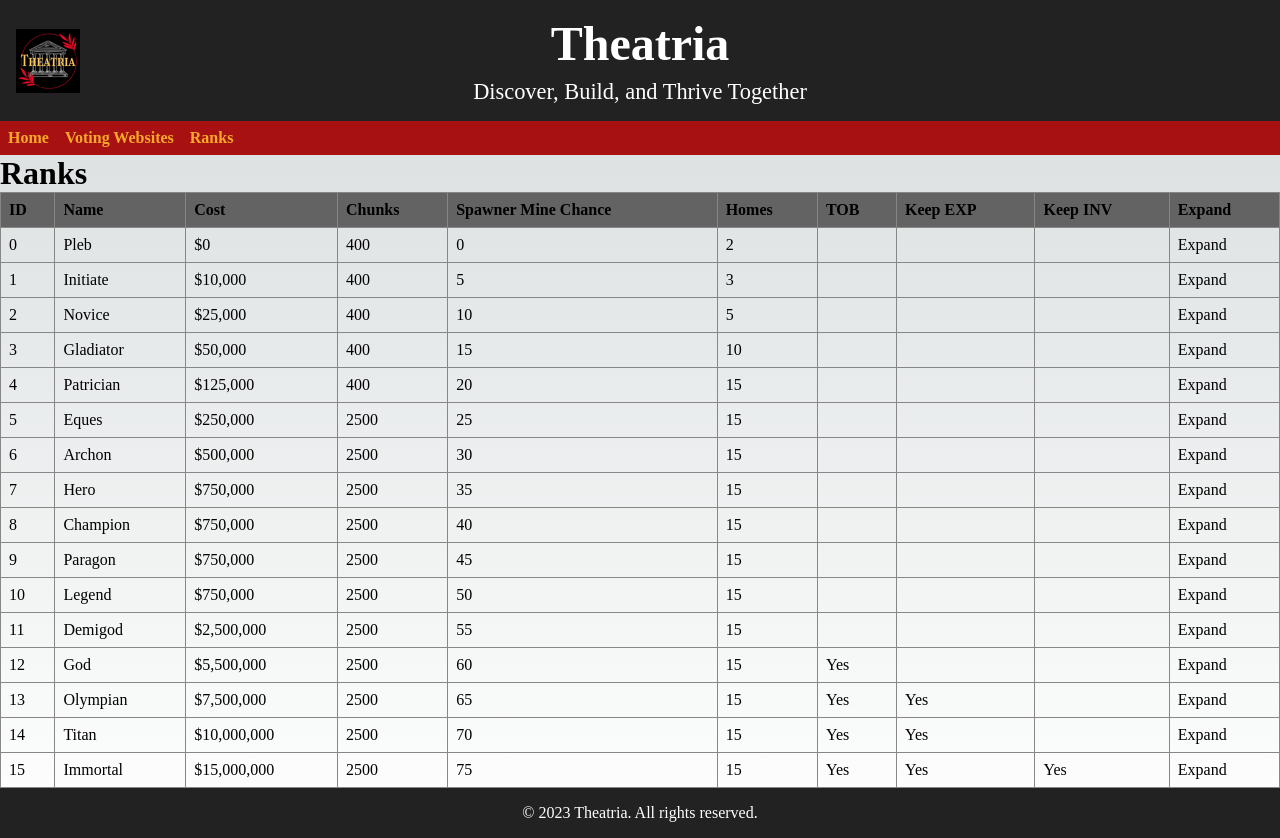
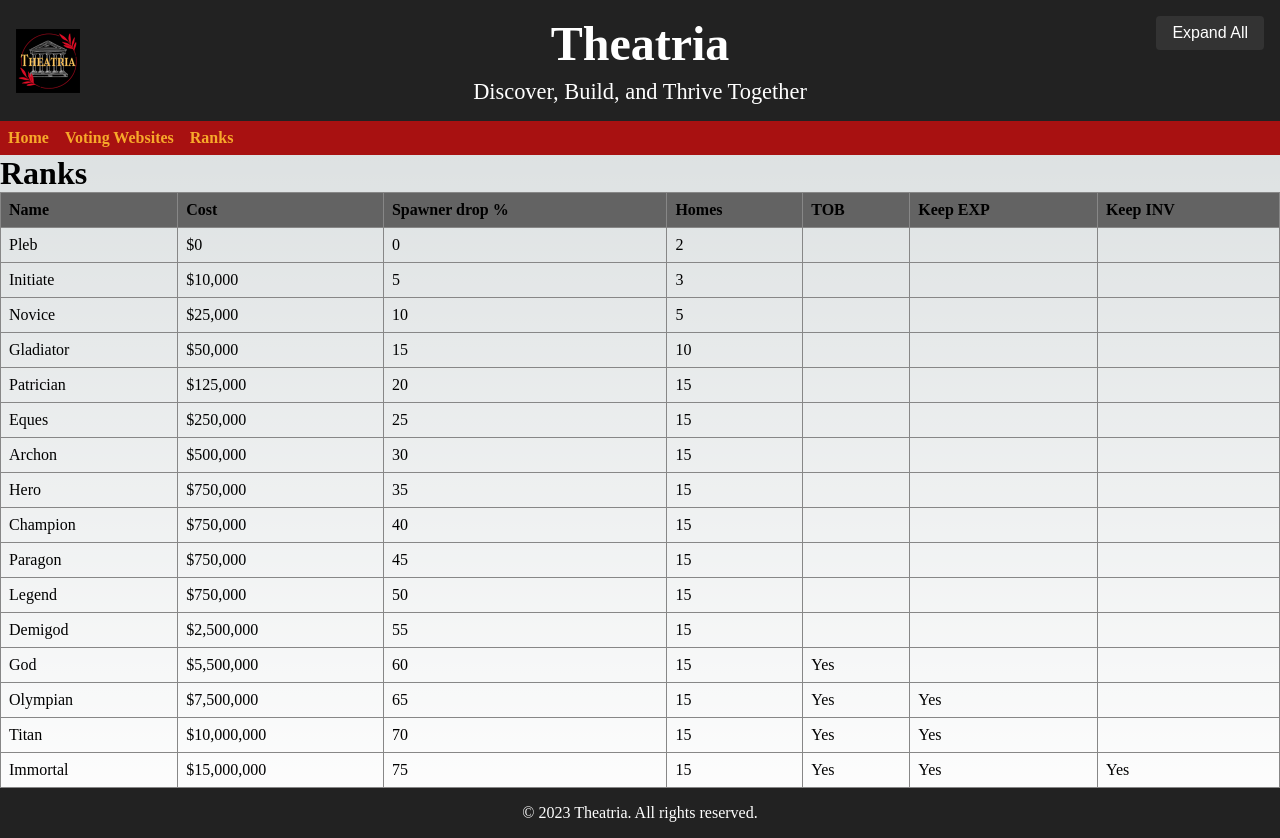
Before and after one commit to JL-III/Theatria-Nextjs, a Next.js app: page /ranks in a window 1280 px wide. Built offline with nearby package versions, Linux system fonts and the light colour scheme.

Commit message:
add expandable command, kits and locks

```diff
--- /dev/null
+++ b/components/ExpandableRow.js
@@ -0,0 +1,38 @@
+// components/ExpandableRow.js
+import { useState } from 'react';
+import styles from '../css/expandablerow.module.css';
+
+const ExpandableRow = ({ title, items, backgroundColor }) => {
+    const [isExpanded, setIsExpanded] = useState(false);
+
+    const toggleExpanded = () => {
+        setIsExpanded(!isExpanded);
+    };
+
+    if (!items || items.length === 0) {
+        return null;
+    }
+
+    return (
+        <>
+            <tr onClick={toggleExpanded} className={`${styles.rowHover}`} style={{ backgroundColor }}>
+                <td colSpan={11} className={styles.rowTd}>
+                    <strong>{title}</strong>
+                </td>
+            </tr>
+            {isExpanded && (
+                <tr>
+                    <td colSpan={11} className={styles.rowTd} style={{ backgroundColor }}>
+                        <ul>
+                            {items.map((item) => (
+                                <li key={item.key}>{item.label}</li>
+                            ))}
+                        </ul>
+                    </td>
+                </tr>
+            )}
+        </>
+    );
+};
+
+export default ExpandableRow;
--- a/components/RankRow.jsx
+++ b/components/RankRow.jsx
@@ -1,20 +1,46 @@
-import React, { useState } from 'react';
+import { useState, useEffect } from 'react';
 import styles from '../css/ranks.module.css';
 import rankFields from "../data/rankFields";
+import ExpandableRow from "../components/ExpandableRow";
 
-const RankRow = ({ rank, className }) => {
-    const [isExpanded, setIsExpanded] = useState(false);
+const RankRow = ({ rank, className, isExpanded }) => {
+    const [expanded, setExpanded] = useState(isExpanded);
 
+    useEffect(() => {
+        setExpanded(isExpanded);
+    }, [isExpanded]);
 
     const toggleExpanded = () => {
-        setIsExpanded(!isExpanded);
+        setExpanded(!expanded);
     };
+
+    const commands = Object.entries(rank.commands).map(([key, value]) => ({
+        key,
+        label: `${key}: ${typeof value === 'string' ? value : ''}`,
+    }));
+
+    const locks = [
+        { key: 'default', label: `Default: ${rank.locks.default}` },
+        { key: 'chest', label: `Chest: ${rank.locks.chest}` },
+    ];
+
+    const kits = Object.entries(rank.kits).map(([key, value]) => ({
+        key,
+        label: `${key}: ${typeof value === 'string' ? value : ''}`,
+    }));
 
     return (
         <>
             <tr onClick={toggleExpanded} className={`${styles.localTrHover} ${className}`}>
                 {rankFields.map((field) => {
-                    const value = field.isButton ? "Expand" : rank[field.key] === "false" ? "" : rank[field.key] === "true" ? "Yes" : rank[field.key]
+                    const value =
+                        field.isButton
+                            ? 'Expand'
+                            : rank[field.key] === 'false'
+                                ? ''
+                                : rank[field.key] === 'true'
+                                    ? 'Yes'
+                                    : rank[field.key];
                     return (
                         <td key={field.key} className={styles.localTd}>
                             {value}
@@ -22,38 +48,12 @@ const RankRow = ({ rank, className }) => {
                     );
                 })}
             </tr>
-            {isExpanded && (
-                <tr>
-                    <td colSpan={11} className={styles.localTd}>
-                        <div>
-                            <h3>Commands:</h3>
-                            <ul>
-                                {Object.entries(rank.commands).map(([key, value]) => (
-                                    <li key={key}>
-                                        {key}: {typeof value === 'string' ? value : ''}
-                                    </li>
-                                ))}
-                            </ul>
-                        </div>
-                        <div>
-                            <h3>Locks:</h3>
-                            <ul>
-                                <li>Default: {rank.locks.default}</li>
-                                <li>Chest: {rank.locks.chest}</li>
-                            </ul>
-                        </div>
-                        <div>
-                            <h3>Kits:</h3>
-                            <ul>
-                                {Object.entries(rank.kits).map(([key, value]) => (
-                                    <li key={key}>
-                                        {key}: {typeof value === 'string' ? value : ''}
-                                    </li>
-                                ))}
-                            </ul>
-                        </div>
-                    </td>
-                </tr>
+            {expanded && (
+                <>
+                    <ExpandableRow title="Commands" items={commands} backgroundColor="#120000" />
+                    <ExpandableRow title="Locks" items={locks} backgroundColor="#120000" />
+                    <ExpandableRow title="Kits" items={kits} backgroundColor="#120000" />
+                </>
             )}
         </>
     );
--- /dev/null
+++ b/css/expandablerow.module.css
@@ -0,0 +1,10 @@
+/* components/ExpandableRow.module.css */
+.rowHover:hover .rowTd {
+    background-color: #f7a92a;
+}
+
+.rowTd {
+    padding: 8px;
+    text-align: left;
+    border: 1px solid #878787;
+}
--- a/css/ranks.module.css
+++ b/css/ranks.module.css
@@ -24,3 +24,22 @@
 .localTrHover:hover .localTd {
     background-color: #f7a92a;
 }
+
+/* ranks.module.css */
+.expandAllButton {
+    position: absolute;
+    top: 1rem;
+    right: 1rem;
+    padding: 8px 16px;
+    background-color: #333;
+    color: #fff;
+    border: none;
+    cursor: pointer;
+    font-size: 1rem;
+    border-radius: 4px;
+    outline: none;
+}
+
+.expandAllButton:hover {
+    background-color: #555;
+}
--- a/data/rankFields.tsx
+++ b/data/rankFields.tsx
@@ -1,16 +1,13 @@
 // rankFields.ts
 
 const rankFields = [
-    { key: "id", label: "ID", isButton: false },
     { key: "name", label: "Name", isButton: false },
     { key: "cost", label: "Cost", isButton: false },
-    { key: "chunks", label: "Chunks", isButton: false },
-    { key: "spawner-mine-chance", label: "Spawner Mine Chance", isButton: false },
+    { key: "spawner-mine-chance", label: "Spawner drop %", isButton: false },
     { key: "homes", label: "Homes", isButton: false },
     { key: "tob", label: "TOB", isButton: false },
     { key: "keep-exp", label: "Keep EXP", isButton: false },
     { key: "keep-inv", label: "Keep INV", isButton: false },
-    { key: "expand", label: "Expand", isButton: true },
 ];
 
 export default rankFields;
--- a/data/ranks.json
+++ b/data/ranks.json
@@ -368,9 +368,11 @@
       "chest": "375"
     },
     "homes": "15",
-    "commands": {},
+    "commands": {
+        "/kit example": "50 spawner keys a month"
+    },
     "kits": {
-      "spawner50": "50 spawner keys a month"
+      "example-kit": "description of kit"
     },
     "keep-exp": "true",
     "keep-inv": "true",
--- a/pages/ranks.jsx
+++ b/pages/ranks.jsx
@@ -4,10 +4,16 @@ import RankRow from '../components/RankRow';
 import RowHeader from '../components/RowHeader'; // Add this import
 import ranksData from '../data/ranks.json';
 import styles from '../css/ranks.module.css';
-import Layout from "../components/Layout";
+import { useState } from 'react';
 
 
 const RanksPage = () => {
+    const [isAllExpanded, setIsAllExpanded] = useState(false);
+
+    const toggleExpandAll = () => {
+        setIsAllExpanded(!isAllExpanded);
+    };
+
     return (
         <div>
             <Head>
@@ -15,11 +21,14 @@ const RanksPage = () => {
             </Head>
             <main>
                 <h1>Ranks</h1>
+                <button onClick={toggleExpandAll} className={styles.expandAllButton}>
+                    {isAllExpanded ? 'Collapse All' : 'Expand All'}
+                </button>
                 <table className={styles.table}>
                     <RowHeader />
                     <tbody>
-                    {ranksData.map((rank, index) => (
-                        <RankRow key={rank.id} rank={rank} isEven={index % 2 === 0} />
+                    {ranksData.map((rank) => (
+                        <RankRow key={rank.id} rank={rank} isExpanded={isAllExpanded} />
                     ))}
                     </tbody>
                 </table>
```
